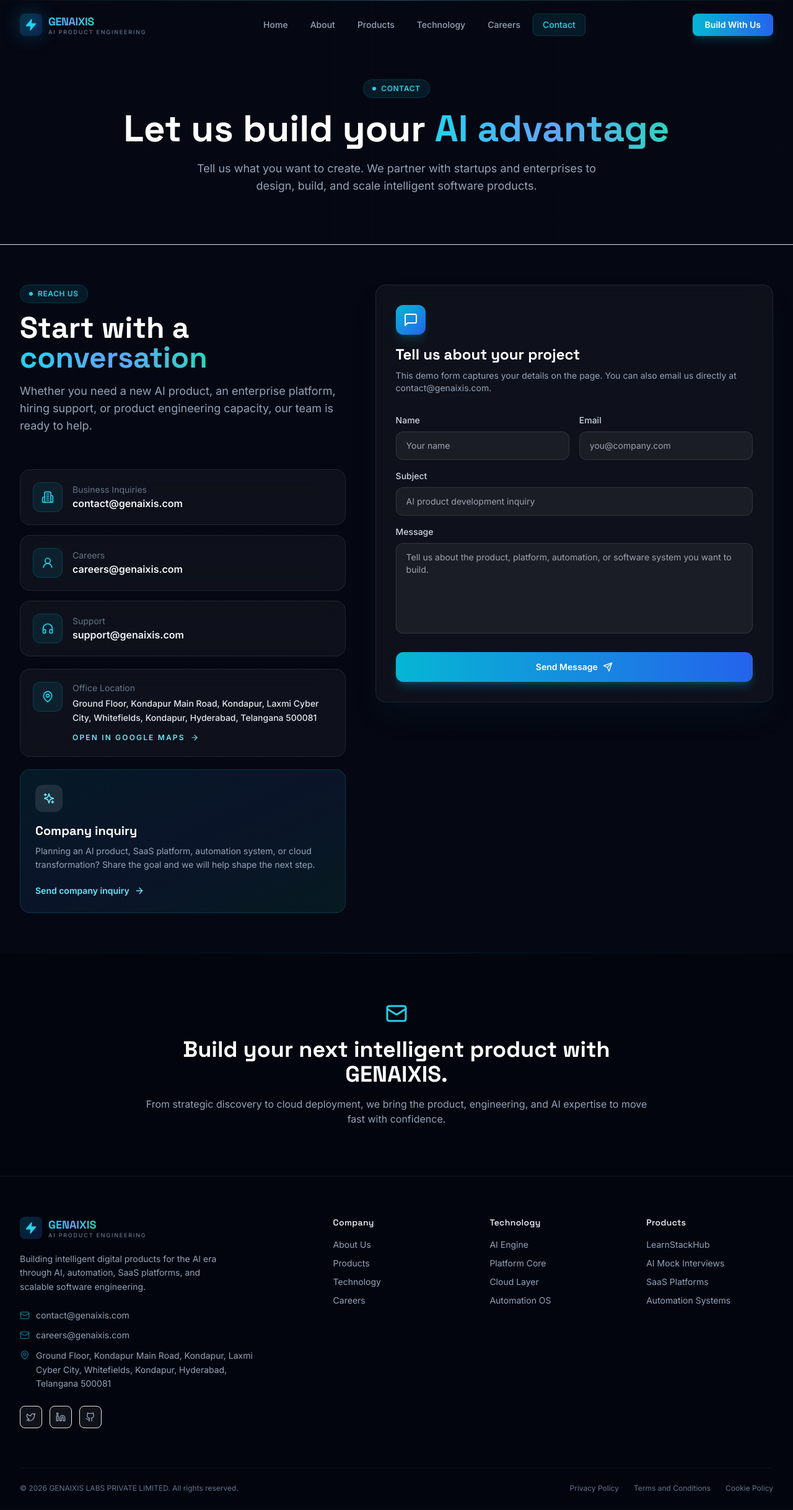
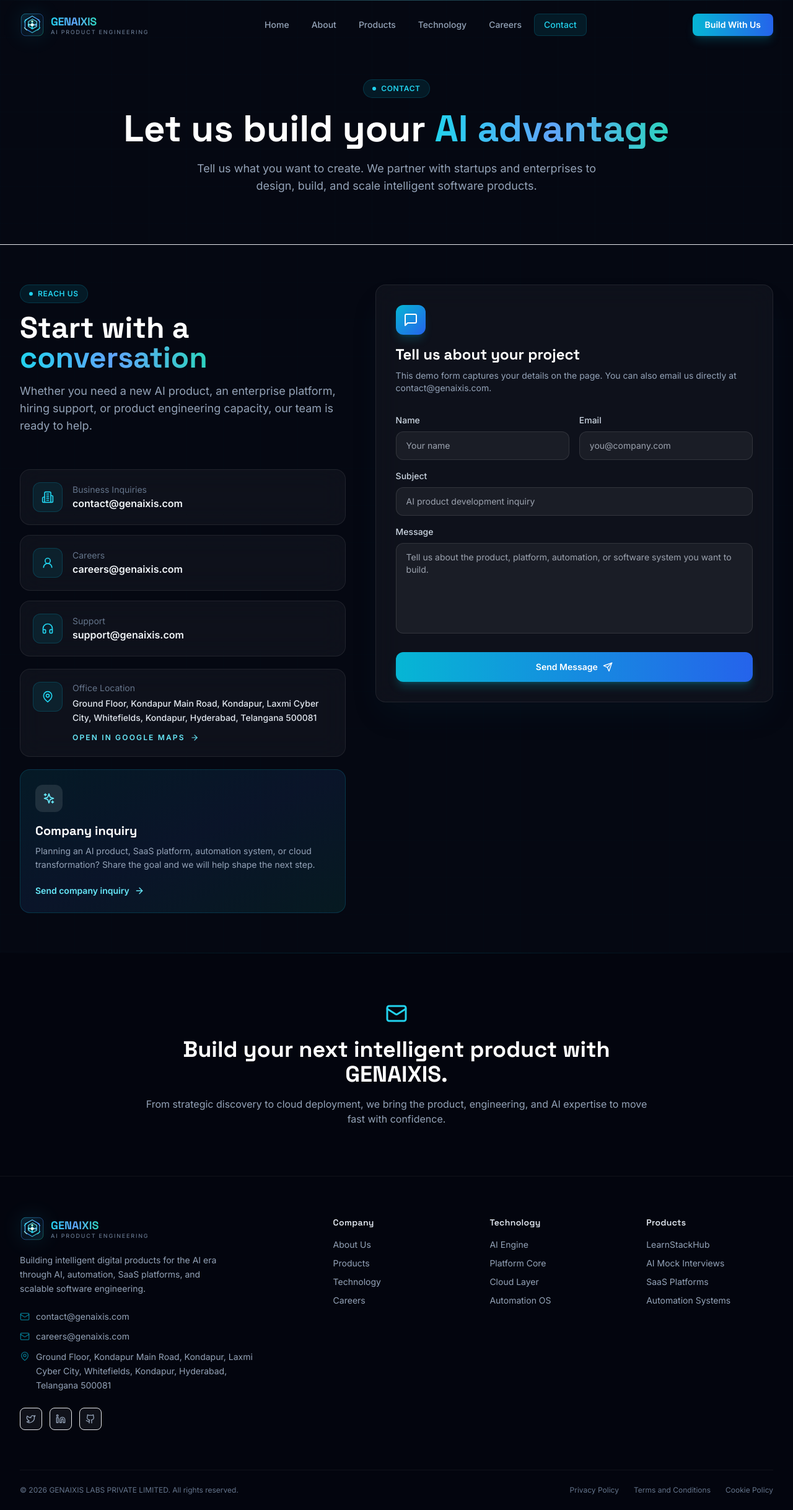
Before and after one commit to Dattakumar369/genaixis, a React (Vite) app: page /contact in a window 1280 px wide. Shown: the whole page at 62% size. Built offline with nearby package versions, Linux system fonts and the light colour scheme.

Commit message:
Add GENAIXIS brand logo

```diff
--- a/index.html
+++ b/index.html
@@ -10,17 +10,18 @@
     <meta name="robots" content="index, follow, max-image-preview:large, max-snippet:-1, max-video-preview:-1" />
     <meta name="theme-color" content="#050812" />
     <link rel="canonical" href="https://www.genaixis.com/" />
-    <link rel="icon" type="image/png" href="/learnstackhub-logo.png" />
+    <link rel="icon" type="image/svg+xml" href="/genaixis-logo.svg" />
+    <link rel="apple-touch-icon" href="/genaixis-logo-mark.svg" />
     <meta property="og:title" content="GENAIXIS LABS PRIVATE LIMITED | AI Product Engineering Company" />
     <meta property="og:description" content="AI-first product engineering for SaaS platforms, automation systems, enterprise software, cloud solutions, and LearnStackHub." />
     <meta property="og:type" content="website" />
     <meta property="og:url" content="https://www.genaixis.com/" />
     <meta property="og:site_name" content="GENAIXIS LABS" />
-    <meta property="og:image" content="https://www.genaixis.com/learnstackhub-logo.png" />
+    <meta property="og:image" content="https://www.genaixis.com/genaixis-logo-mark.svg" />
     <meta name="twitter:card" content="summary_large_image" />
     <meta name="twitter:title" content="GENAIXIS LABS PRIVATE LIMITED | AI Product Engineering Company" />
     <meta name="twitter:description" content="AI products, SaaS platforms, automation systems, enterprise software, cloud solutions, and LearnStackHub." />
-    <meta name="twitter:image" content="https://www.genaixis.com/learnstackhub-logo.png" />
+    <meta name="twitter:image" content="https://www.genaixis.com/genaixis-logo-mark.svg" />
     <link rel="preconnect" href="https://fonts.googleapis.com" />
     <link rel="preconnect" href="https://fonts.gstatic.com" crossorigin />
     <link href="https://fonts.googleapis.com/css2?family=Inter:wght@300;400;500;600;700;800;900&family=Space+Grotesk:wght@300;400;500;600;700&display=swap" rel="stylesheet" />
@@ -42,7 +43,7 @@
           "LearnStackHub"
         ],
         "url": "https://www.genaixis.com/",
-        "logo": "https://www.genaixis.com/learnstackhub-logo.png",
+        "logo": "https://www.genaixis.com/genaixis-logo-mark.svg",
         "email": "contact@genaixis.com",
         "address": {
           "@type": "PostalAddress",
--- a/src/components/Footer.tsx
+++ b/src/components/Footer.tsx
@@ -1,5 +1,5 @@
 import { Link } from 'react-router-dom';
-import { Zap, Mail, MapPin, Twitter, Linkedin, Github, ArrowUpRight } from 'lucide-react';
+import { Mail, MapPin, Twitter, Linkedin, Github, ArrowUpRight } from 'lucide-react';
 
 const footerLinks = {
   Company: [
@@ -36,9 +36,9 @@
           {/* Brand */}
           <div className="lg:col-span-2">
             <Link to="/" className="flex items-center gap-2.5 mb-5">
-              <div className="relative w-9 h-9 flex items-center justify-center">
-                <div className="absolute inset-0 bg-gradient-to-br from-cyan-500 to-blue-600 rounded-lg opacity-20" />
-                <Zap className="w-5 h-5 text-cyan-400 relative z-10" fill="currentColor" />
+              <div className="relative h-10 w-10">
+                <div className="absolute inset-0 rounded-xl bg-cyan-400/20 blur-lg opacity-50" />
+                <img src="/genaixis-logo.svg" alt="GENAIXIS logo" className="relative h-full w-full rounded-xl object-contain" />
               </div>
               <div>
                 <span className="text-lg font-bold font-display">
--- a/src/components/Navbar.tsx
+++ b/src/components/Navbar.tsx
@@ -1,7 +1,7 @@
 import { useState, useEffect } from 'react';
 import { Link, useLocation } from 'react-router-dom';
 import { motion, AnimatePresence } from 'framer-motion';
-import { Menu, X, Zap } from 'lucide-react';
+import { Menu, X } from 'lucide-react';
 
 const navLinks = [
   { label: 'Home', path: '/' },
@@ -39,10 +39,9 @@
         <div className="flex items-center justify-between h-16 md:h-20">
           {/* Logo */}
           <Link to="/" className="flex items-center gap-2.5 group">
-            <div className="relative w-9 h-9 flex items-center justify-center">
-              <div className="absolute inset-0 bg-gradient-to-br from-cyan-500 to-blue-600 rounded-lg opacity-20 group-hover:opacity-40 transition-opacity" />
-              <div className="absolute inset-0 bg-gradient-to-br from-cyan-500 to-blue-600 rounded-lg blur-lg opacity-30 group-hover:opacity-60 transition-opacity" />
-              <Zap className="w-5 h-5 text-cyan-400 relative z-10" fill="currentColor" />
+            <div className="relative h-10 w-10">
+              <div className="absolute inset-0 rounded-xl bg-cyan-400/20 blur-lg opacity-50 transition-opacity group-hover:opacity-80" />
+              <img src="/genaixis-logo.svg" alt="GENAIXIS logo" className="relative h-full w-full rounded-xl object-contain" />
             </div>
             <div>
               <span className="text-lg font-bold font-display tracking-tight">
```
Also changed, not shown: public/genaixis-logo-mark.svg (added), public/genaixis-logo.svg (added).
